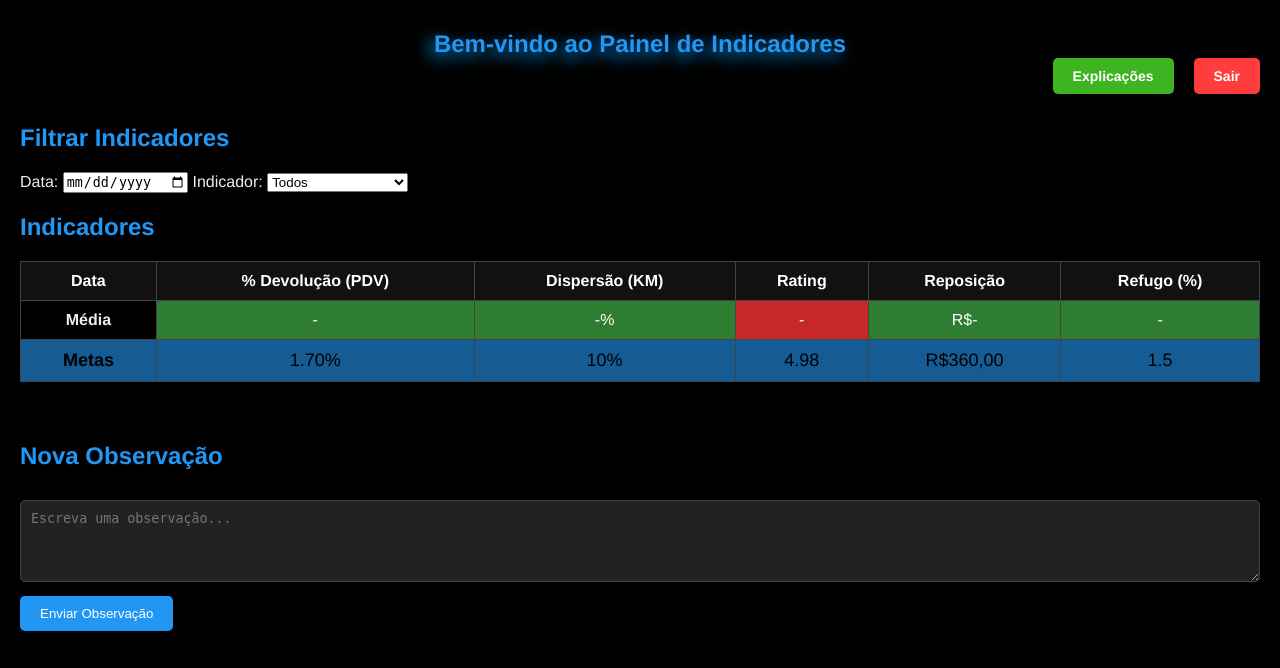
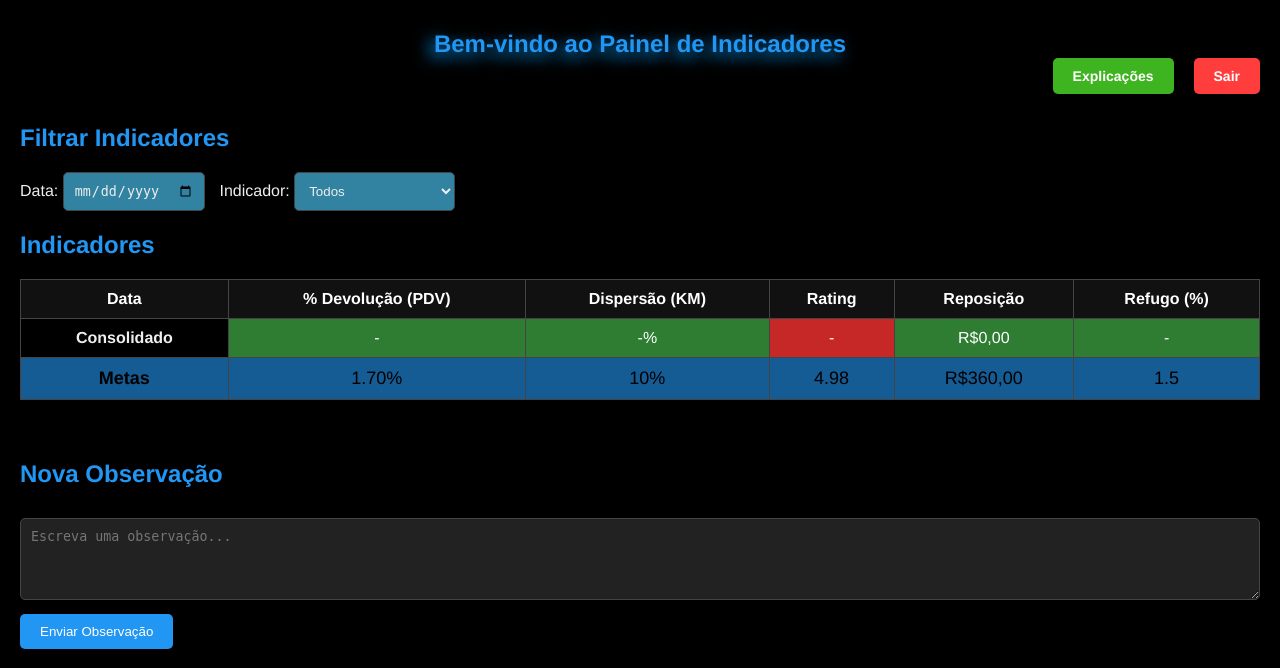
Before and after one commit to joaovnborato/Consulta-Indicadores, a Flask app: page /painel in a window 1280 px wide. Shown: the top 668 px of the page. Run offline with Flask 3, Linux system fonts and the light colour scheme; the visitor is signed in with stand-in values (Sample User, id 1).

Commit message:
1.0.2- correção média e css

```diff
--- a/app.py
+++ b/app.py
@@ -132,8 +132,8 @@ def painel():
                     'Data': data_formatada,
                     'Devolucao_Porcentagem': devolucao_porcentagem_valor,
                     'Dispersao_KM': dispersao,
-                    'Rating': rating,
-                    'Reposicao_Valor': reposicao,
+                    'Rating': rating.replace(',00', ''),
+                    'Reposicao_Valor': reposicao.replace('.', ','),
                     'Refugo_Porcentagem': refugo
                 })
 
@@ -151,7 +151,11 @@ def painel():
     media_devolucao_porcentagem = calcular_media(dados_formatados, 'Devolucao_Porcentagem', ignora_percentual=True)
     media_dispersao_km = calcular_media(dados_formatados, 'Dispersao_KM', ignora_percentual=True)
     media_rating = calcular_media(dados_formatados, 'Rating')
-    media_reposicao = calcular_media(dados_formatados, 'Reposicao_Valor', ignora_percentual=True)
+    soma_reposicao = sum(
+        float(item['Reposicao_Valor'].replace(',', '.'))
+        for item in dados_formatados
+        if item['Reposicao_Valor'] not in (None, '', 'N/A', '-')
+    )
     media_refugo = calcular_media(dados_formatados, 'Refugo_Porcentagem', ignora_percentual=True)
 
     return render_template('painel.html', dados=dados_formatados, observacoes=observacoes,
@@ -159,7 +163,7 @@ def painel():
                            'Devolucao_Porcentagem': media_devolucao_porcentagem,
                            'Dispersao_KM': media_dispersao_km,
                            'Rating': media_rating,
-                           'Reposicao_Valor': media_reposicao,
+                           'Reposicao_Valor': f"{soma_reposicao:.2f}".replace('.', ','),
                            'Refugo_Porcentagem': media_refugo
 })
 
@@ -247,8 +251,8 @@ def painel_supervisor():
                     'Data': data_formatada,
                     'Devolucao_Porcentagem': devolucao_porcentagem_valor,
                     'Dispersao_KM': dispersao,
-                    'Rating': rating,
-                    'Reposicao_Valor': reposicao,
+                    'Rating': rating.replace(',00', ''),
+                    'Reposicao_Valor': reposicao.replace('.', ','),
                     'Refugo_Porcentagem': refugo
                 })
 
@@ -261,14 +265,19 @@ def painel_supervisor():
     media_devolucao_porcentagem = calcular_media(dados_formatados, 'Devolucao_Porcentagem', ignora_percentual=True)
     media_dispersao_km = calcular_media(dados_formatados, 'Dispersao_KM', ignora_percentual=True)
     media_rating = calcular_media(dados_formatados, 'Rating')
-    media_reposicao = calcular_media(dados_formatados, 'Reposicao_Valor', ignora_percentual=True)
+    soma_reposicao = sum(
+        float(item['Reposicao_Valor'].replace(',', '.'))
+        for item in dados_formatados
+        if item['Reposicao_Valor'] not in (None, '', 'N/A', '-')
+    )
+
     media_refugo = calcular_media(dados_formatados, 'Refugo_Porcentagem', ignora_percentual=True)
 
     medias = {
         'Devolucao_Porcentagem': media_devolucao_porcentagem,
         'Dispersao_KM': media_dispersao_km,
         'Rating': media_rating,
-        'Reposicao_Valor': media_reposicao,
+        'Reposicao_Valor': f"{soma_reposicao:.2f}".replace('.', ','),
         'Refugo_Porcentagem': media_refugo
     }
 
@@ -319,4 +328,4 @@ def logout():
     return redirect(url_for('login'))
 
 if __name__ == '__main__':
-    app.run(host='0.0.0.0', port=int(os.environ.get('PORT', 5000)))
+    app.run(debug=True, host='0.0.0.0', port=int(os.environ.get('PORT', 5000)))
--- a/static/painel.css
+++ b/static/painel.css
@@ -17,6 +17,15 @@ h1 {
 
 h2 {
     color: #2196F3;
+}
+
+select, #filtroData {
+    padding: 10px;
+    border-radius: 5px;
+    background-color: #3283a1;
+    color: #eee;
+    border: 1px solid #444;
+    margin-right: 10px;
 }
 
 table {
--- a/templates/painel.html
+++ b/templates/painel.html
@@ -58,7 +58,7 @@
         </tbody>
         <tfoot>
             <tr>
-                <td><strong>Média</strong></td>
+                <td><strong>Consolidado</strong></td>
                 <td class="{{ 'bg-vermelho' if medias['Devolucao_Porcentagem'] != '-' and medias['Devolucao_Porcentagem']|float > 1.7 else 'bg-verde' }}">
                     {{ medias['Devolucao_Porcentagem'] if medias['Devolucao_Porcentagem'] != '-' else '-' }}{% if medias['Devolucao_Porcentagem'] != '-' %}%{% endif %}
                 </td>
--- a/templates/painel_supervisor.html
+++ b/templates/painel_supervisor.html
@@ -56,7 +56,7 @@
 
             <tfoot>
             <tr>
-                <td><strong>Média</strong></td>
+                <td><strong>Consolidado</strong></td>
                 <td class="{{ 'bg-vermelho' if medias['Devolucao_Porcentagem'] != '-' and medias['Devolucao_Porcentagem']|float > 1.7 else 'bg-verde' }}">
                     {{ medias['Devolucao_Porcentagem'] if medias['Devolucao_Porcentagem'] != '-' else '-' }}{% if medias['Devolucao_Porcentagem'] != '-' %}%{% endif %}
                 </td>
```
